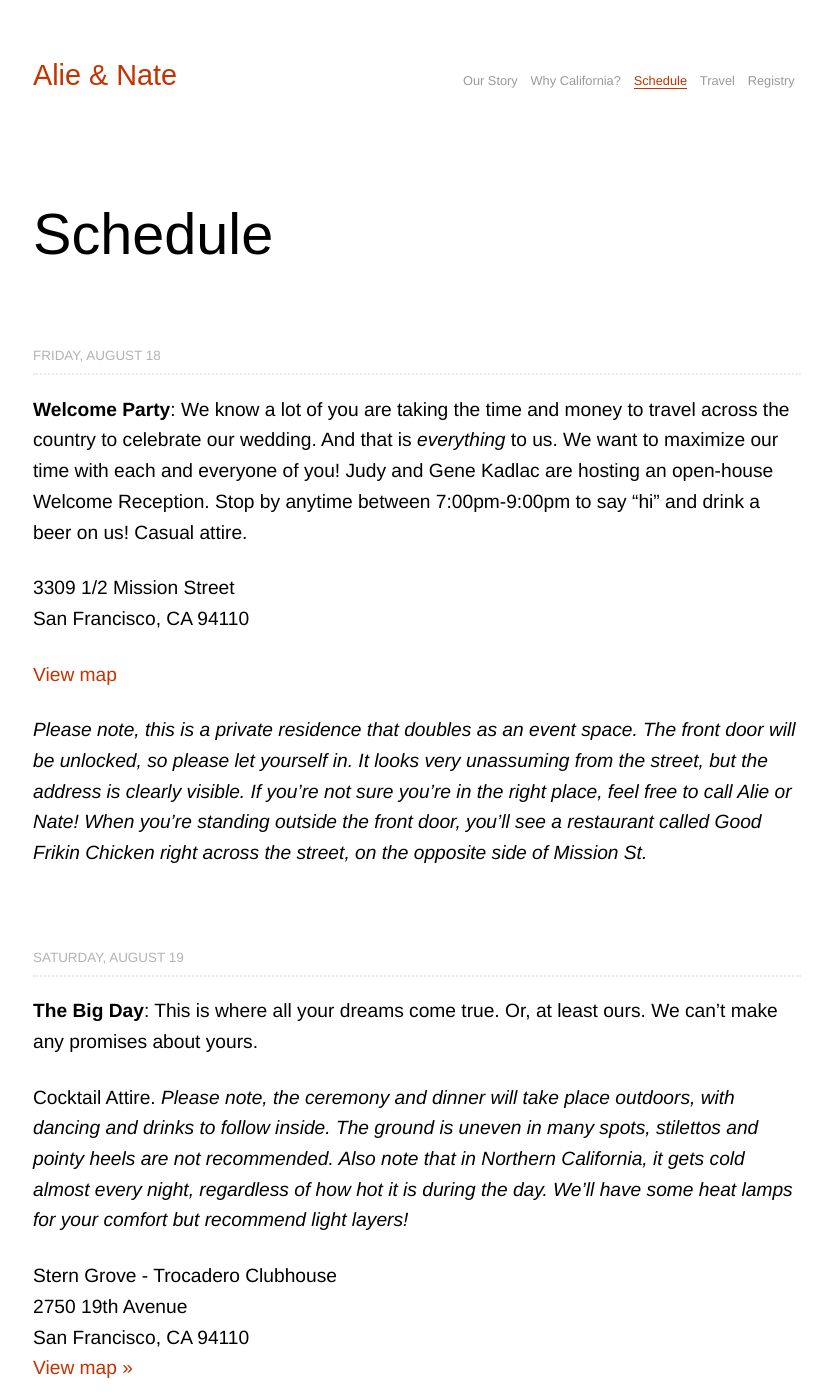
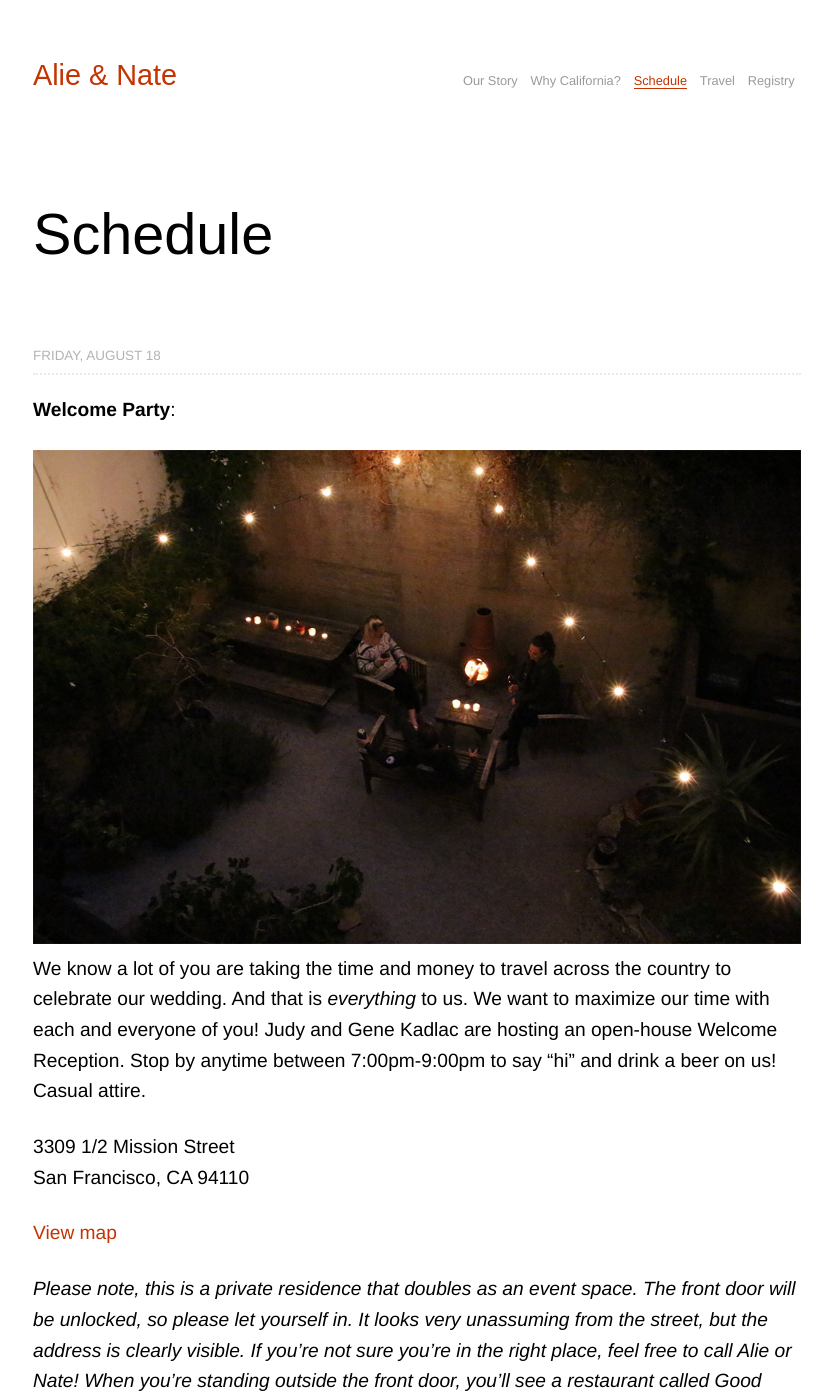
Before and after one commit to nkadlac/alieplusnate.com, a Jekyll site: the page built from schedule.md, in a window 1280 px wide and 1400 px high. Shown: the whole window, without its empty margins (223-1055 px from the left). Built offline with Jekyll 4.4.1, drawn with Linux system fonts in a browser that asks for light colours; some web fonts are replaced.

Commit message:
Updated Schedule

```diff
--- a/schedule.md
+++ b/schedule.md
@@ -7,7 +7,10 @@
 
 ## Friday, August 18
 
-**Welcome Party**: We know a lot of you are taking the time and money to travel across the country to celebrate our wedding. And that is *everything* to us. We want to maximize our time with each and everyone of you! Judy and Gene Kadlac are hosting an open-house Welcome Reception. Stop by anytime between 7:00pm-9:00pm to say "hi" and drink a beer on us! Casual attire.
+**Welcome Party**:
+
+![outside.jpg](/uploads/outside.jpg)
+We know a lot of you are taking the time and money to travel across the country to celebrate our wedding. And that is *everything* to us. We want to maximize our time with each and everyone of you! Judy and Gene Kadlac are hosting an open-house Welcome Reception. Stop by anytime between 7:00pm-9:00pm to say "hi" and drink a beer on us! Casual attire.
 
 3309 1/2 Mission Street<br>
 San Francisco, CA 94110
```
Also changed, not shown: other parts of schedule.md (+1 -0 lines).
